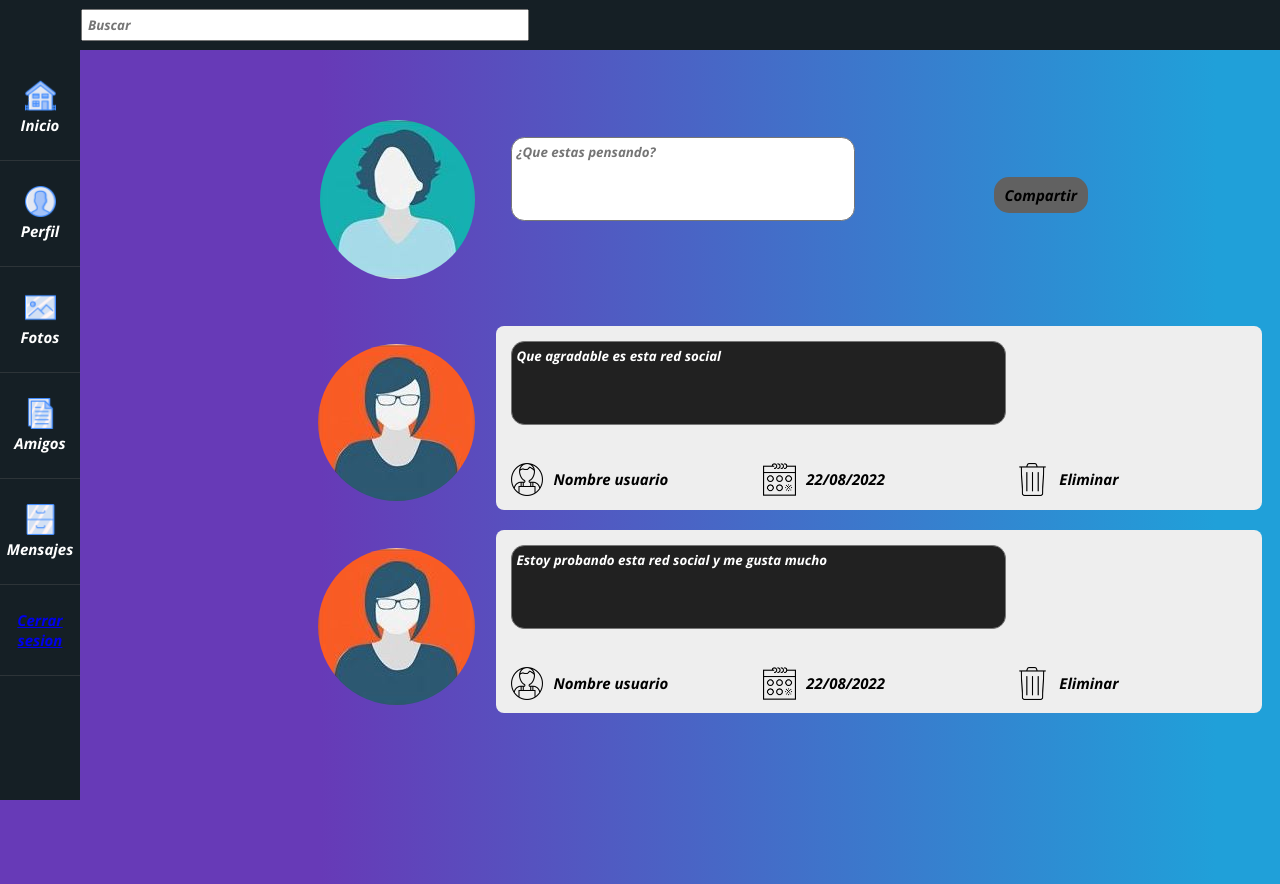
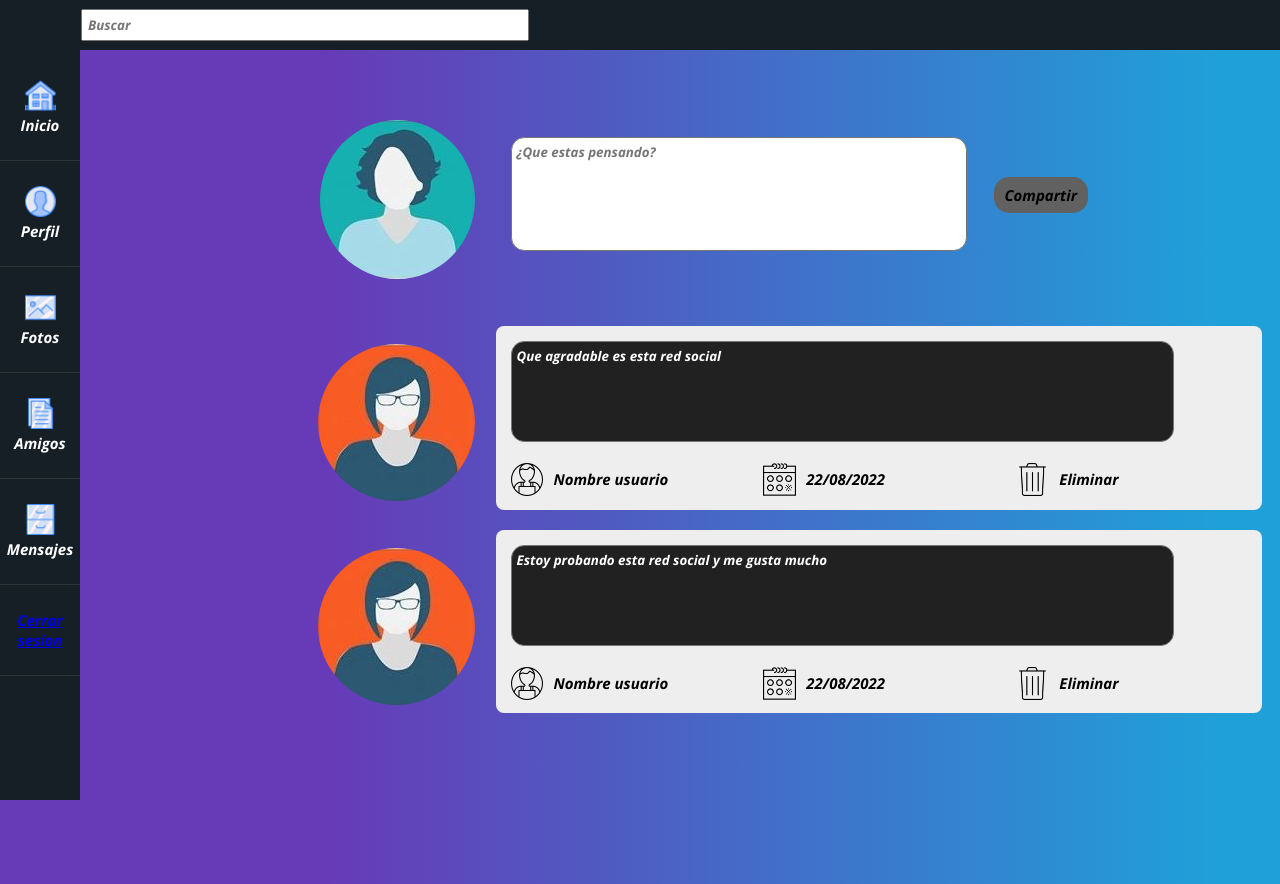
Before and after one commit to lupinzon3/ProyectoFrontEnd, a plain HTML site: page Inicio.html in a window 1280 px wide. Drawn offline with nearby package versions, Linux system fonts and the light colour scheme.

Commit message:
Arreglo de errores

```diff
--- a/Estilos/estiloinicio.css
+++ b/Estilos/estiloinicio.css
@@ -91,6 +91,8 @@ body {
 }
 
 #compartir textarea {
+    width: 58%;
+    height: 50%;
     border-radius: 1em;
     resize: none;
     position: relative;
@@ -190,6 +192,8 @@ body {
 }
 
 #contenido textarea {
+    width: 85%;
+    height: 75%;
     border-radius: 1em;
     resize: none;
     position: relative;
--- a/Inicio.html
+++ b/Inicio.html
@@ -33,7 +33,7 @@
             </div>
 
             <div id="compartir">
-                <textarea class="com" rows="4" cols="44" placeholder="¿Que estas pensando?"></textarea>
+                <textarea class="com" placeholder="¿Que estas pensando?"></textarea>
                 <div id="aceptar">
                     <input class="acep" type="submit" value="Compartir">
                 </div>
@@ -47,7 +47,7 @@
 
             <div id="comentarios">
                 <div id="contenido">
-                    <textarea class="com" rows="4" cols="65">Que agradable es esta red social</textarea>
+                    <textarea class="com">Que agradable es esta red social</textarea>
                 </div>
                 <div id="informacion">
                     <div id="sec1">
@@ -73,7 +73,7 @@
 
             <div id="comentarios">
                 <div id="contenido">
-                    <textarea class="com" rows="4" cols="65">Estoy probando esta red social y me gusta mucho</textarea>
+                    <textarea class="com">Estoy probando esta red social y me gusta mucho</textarea>
                 </div>
                 <div id="informacion">
                     <div id="sec1">
```
